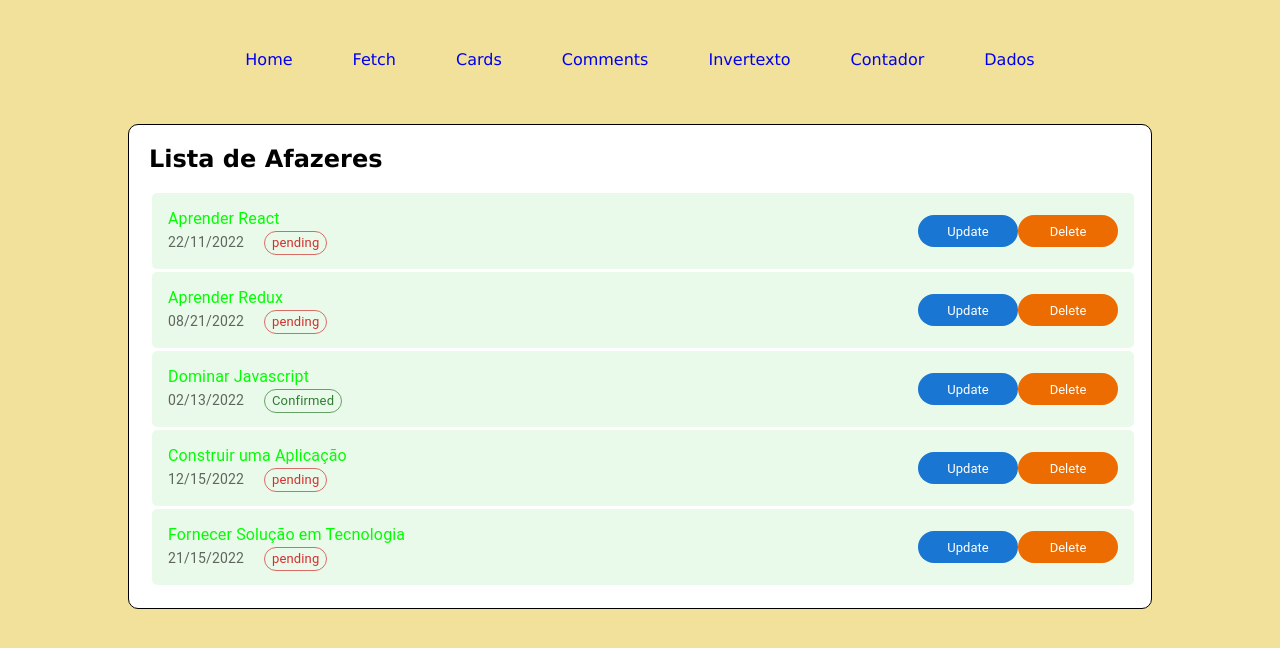
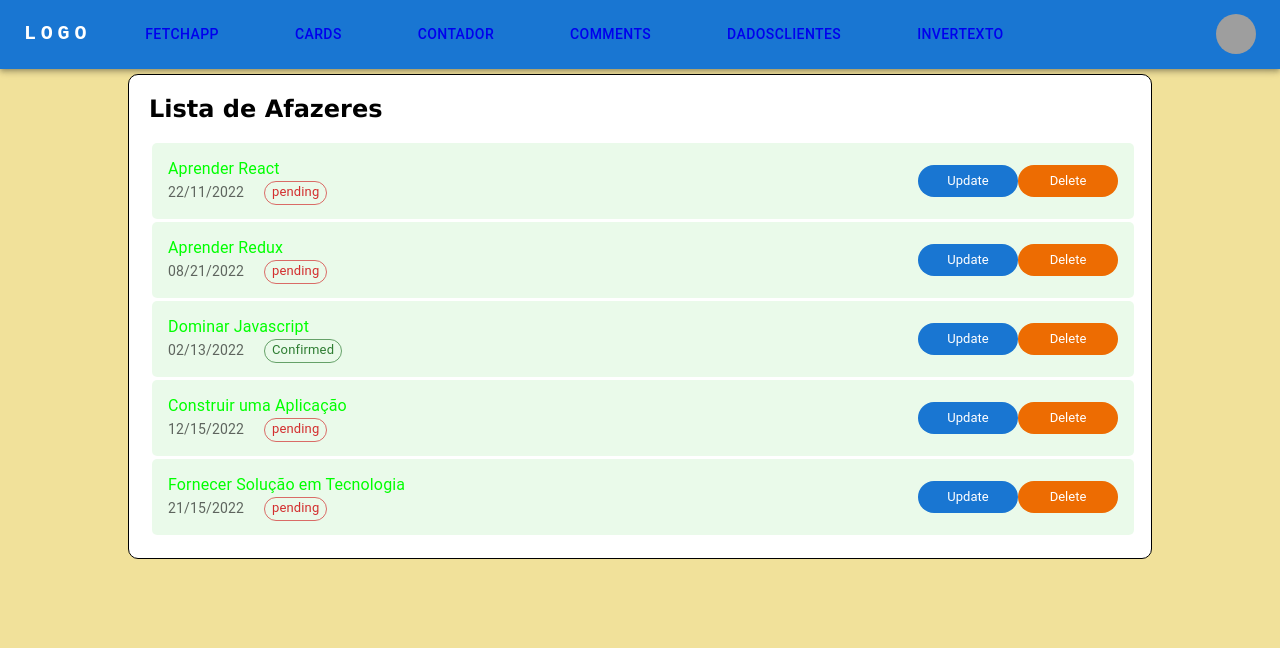
Before and after one commit to jrmsjorgesilva/Curso-react-Joao-Ribeiro, a React (Create React App) app: page / in a window 1280 px wide. Shown: the top 648 px of the page. Built offline with nearby package versions, Linux system fonts and the light colour scheme; grey boxes are pictures that could not be loaded.

Commit message:
ajustes de estilos com MUI - navegação

```diff
--- a/src/componentes/NavBar.js
+++ b/src/componentes/NavBar.js
@@ -1,72 +1,242 @@
 import React from 'react'
 import { NavLink, useParams, useNavigate } from 'react-router-dom'
+import {
+  AppBar,
+  Box,
+  Toolbar,
+  IconButton,
+  Typography,
+  Menu,
+  Container,
+  Avatar,
+  Button,
+  Tooltip,
+  MenuItem
+} from '@mui/material'
 
 const NavBar = () => {
 
-  const navigate = useNavigate();
-  const params = useParams();
+  // const navigate = useNavigate();
+  // const params = useParams();
+
+  // MUI code
+
+  const pages = ['fetchapp', 'cards', 'contador', 'comments', 'dadosclientes', 'invertexto'];
+  const settings = ['Profile', 'Account', 'Dashboard', 'Logout'];
+
+  const [anchorElNav, setAnchorElNav] = React.useState(null);
+  const [anchorElUser, setAnchorElUser] = React.useState(null);
+
+  const handleOpenNavMenu = (event) => {
+    setAnchorElNav(event.currentTarget);
+  };
+  const handleOpenUserMenu = (event) => {
+    setAnchorElUser(event.currentTarget);
+  };
+
+  const handleCloseNavMenu = () => {
+    setAnchorElNav(null);
+  };
+
+  const handleCloseUserMenu = () => {
+    setAnchorElUser(null);
+  };
+
+
+  // MUI code ends
 
   return(
-    <nav >
-      <ul style={{ display: 'flex', justifyContent: 'space-around', alignItems: 'center', margin: '50px 10px' }}>
-        <li>
+    <AppBar position="static">
+      <Container maxWidth="xl">
+        <Toolbar disableGutters>
+          {/*<AdbIcon sx={{ display: { xs: 'none', md: 'flex' }, mr: 1 }} />*/}
+          <Typography
+            variant="h6"
+            noWrap
+            component="a"
+            href="/"
+            sx={{
+              mr: 2,
+              display: { xs: 'none', md: 'flex' },
+              fontFamily: 'monospace',
+              fontWeight: 700,
+              letterSpacing: '.3rem',
+              color: 'inherit',
+              textDecoration: 'none',
+            }}
+          >
+            LOGO
+          </Typography>
+
+          <Box sx={{ flexGrow: 1, display: { xs: 'flex', md: 'none' } }}>
+            <IconButton
+              size="large"
+              aria-label="account of current user"
+              aria-controls="menu-appbar"
+              aria-haspopup="true"
+              onClick={handleOpenNavMenu}
+              color="inherit"
+            >
+              {/*<MenuIcon />*/}
+            </IconButton>
+            <Menu
+              id="menu-appbar"
+              anchorEl={anchorElNav}
+              anchorOrigin={{
+                vertical: 'bottom',
+                horizontal: 'left',
+              }}
+              keepMounted
+              transformOrigin={{
+                vertical: 'top',
+                horizontal: 'left',
+              }}
+              open={Boolean(anchorElNav)}
+              onClose={handleCloseNavMenu}
+              sx={{
+                display: { xs: 'block', md: 'none' },
+              }}
+            >
+              {pages.map((page) => (
                 <NavLink
-            to='/'
+                  key={page}
+                   to={`/${page}`}
                    className='app__nav__item'
                  >
-            Home
+                   {page.toUpperCase()}
                  </NavLink>
-        </li>
-        <li>
+              ))}
+            </Menu>
+          </Box>
+          {/*<AdbIcon sx={{ display: { xs: 'flex', md: 'none' }, mr: 1 }} />}*/}
+          <Typography
+            variant="h5"
+            noWrap
+            component="a"
+            href=""
+            sx={{
+              mr: 2,
+              display: { xs: 'flex', md: 'none' },
+              flexGrow: 1,
+              fontFamily: 'monospace',
+              fontWeight: 700,
+              letterSpacing: '.3rem',
+              color: 'inherit',
+              textDecoration: 'none',
+            }}
+          >
+            LOGO
+          </Typography>
+          <Box sx={{ flexGrow: 1, display: { xs: 'none', md: 'flex' } }}>
+            {pages.map((page) => (
+              <Button
+                key={page}
+                onClick={handleCloseNavMenu}
+                sx={{ my: 2, color: 'white', display: 'block' }}
+              >
               <NavLink
-            to='/fetchapp'
+                key={page}
+                 to={`/${page}`}
                  className='app__nav__item'
                >
-            Fetch
+                 {page.toUpperCase()}
                </NavLink>
-        </li>
-        <li>
-          <NavLink
-            to='/cards'
-            className='app__nav__item'
+              </Button>
+            ))}
+          </Box>
+
+          <Box sx={{ flexGrow: 0 }}>
+            <Tooltip title="Open settings">
+              <IconButton onClick={handleOpenUserMenu} sx={{ p: 0 }}>
+                <Avatar alt="Remy Sharp" src="/static/images/avatar/2.jpg" />
+              </IconButton>
+            </Tooltip>
+            <Menu
+              sx={{ mt: '45px' }}
+              id="menu-appbar"
+              anchorEl={anchorElUser}
+              anchorOrigin={{
+                vertical: 'top',
+                horizontal: 'right',
+              }}
+              keepMounted
+              transformOrigin={{
+                vertical: 'top',
+                horizontal: 'right',
+              }}
+              open={Boolean(anchorElUser)}
+              onClose={handleCloseUserMenu}
             >
-            Cards
-          </NavLink>
-        </li>
-        <li>
-          <NavLink
-            to='/comments'
-            className='app__nav__item'
-          >
-            Comments
-          </NavLink>
-        </li>
-        <li>
-          <NavLink
-            to='/invertexto'
-            className='app__nav__item'
-          >
-            Invertexto
-          </NavLink>
-        </li>
-        <li>
-          <NavLink
-            to='/contador'
-            className='app__nav__item'
-          >
-            Contador
-          </NavLink>
-        </li>
-        <li>
-          <NavLink
-            to='/dadosclientes'
-            className='app__nav__item'
-          >
-            Dados
-          </NavLink>
-        </li>
-      </ul>
-    </nav>
+              {settings.map((setting) => (
+                <MenuItem key={setting} onClick={handleCloseUserMenu}>
+                  <Typography textAlign="center">{setting}</Typography>
+                </MenuItem>
+              ))}
+            </Menu>
+          </Box>
+        </Toolbar>
+      </Container>
+    </AppBar>
+    // <nav >
+    //   <ul style={{ display: 'flex', justifyContent: 'space-around', alignItems: 'center', margin: '50px 10px' }}>
+    //     <li>
+    //       <NavLink
+    //         to='/'
+    //         className='app__nav__item'
+    //       >
+    //         Home
+    //       </NavLink>
+    //     </li>
+    //     <li>
+    //       <NavLink
+    //         to='/fetchapp'
+    //         className='app__nav__item'
+    //       >
+    //         Fetch
+    //       </NavLink>
+    //     </li>
+    //     <li>
+    //       <NavLink
+    //         to='/cards'
+    //         className='app__nav__item'
+    //       >
+    //         Cards
+    //       </NavLink>
+    //     </li>
+    //     <li>
+    //       <NavLink
+    //         to='/comments'
+    //         className='app__nav__item'
+    //       >
+    //         Comments
+    //       </NavLink>
+    //     </li>
+    //     <li>
+    //       <NavLink
+    //         to='/invertexto'
+    //         className='app__nav__item'
+    //       >
+    //         Invertexto
+    //       </NavLink>
+    //     </li>
+    //     <li>
+    //       <NavLink
+    //         to='/contador'
+    //         className='app__nav__item'
+    //       >
+    //         Contador
+    //       </NavLink>
+    //     </li>
+    //     <li>
+    //       <NavLink
+    //         to='/dadosclientes'
+    //         className='app__nav__item'
+    //       >
+    //         Dados
+    //       </NavLink>
+    //     </li>
+    //   </ul>
+    // </nav>
 
   )
 }
```
Lines whose indentation alone changed are shown as unchanged.
